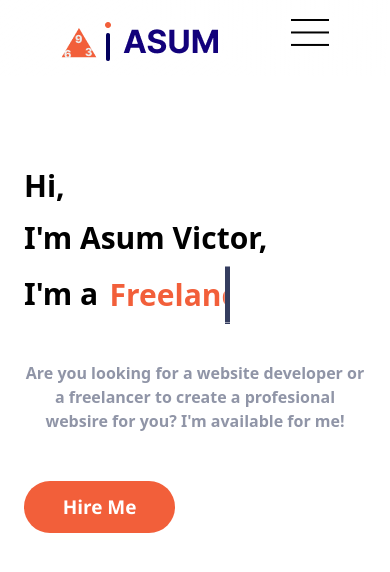
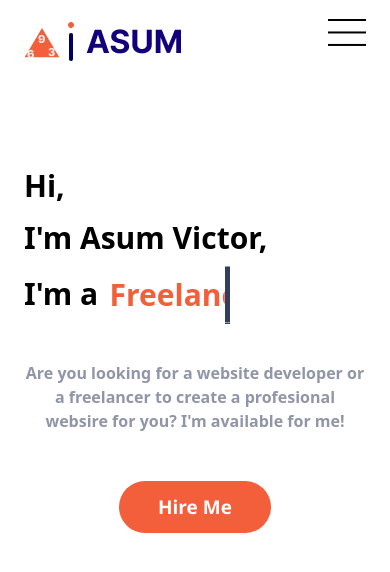
Before and after one commit to AsumVictor/me, a website: page index.html in a window 390 px wide. Drawn offline with nearby package versions, Linux system fonts and the light colour scheme.

Commit message:
section one article

```diff
--- a/index.html
+++ b/index.html
@@ -13,7 +13,7 @@
        <!--Navigation Bar-->
 <header>
     <nav class="container-full mx-auto px-6">
-        <div class="bg-transparent flex text-dark items-center justify-around font-bold" style="height:2cm;">
+        <div class="bg-transparent flex text-dark items-center justify-between font-bold md:justify-around" style="height:2cm;">
            <!--My logo-->
          <div class="pt-2">
              <img src="images/logo.png" alt="My Logo" srcset="images/logo.png">
@@ -87,8 +87,8 @@
             I'm available for me!
           </p>
 
-          <button class="p-3 font-bold text-white bg-brightRed rounded-full text-center
-         md:block hover:bg-brightRedLight">
+          <button class="p-3 font-bold text-white self-center bg-brightRed rounded-full text-center
+         md:block hover:bg-brightRedLight md:self-start">
            <a href="#"> Hire Me</a>
         </button>
           </div>
```
Also changed, not shown: css/main.css.
